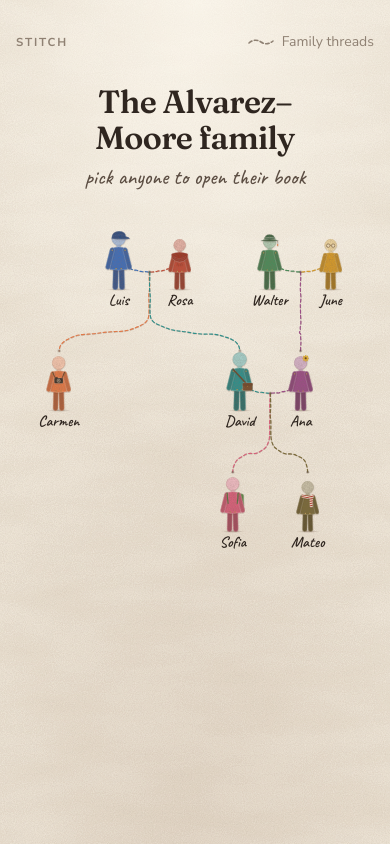
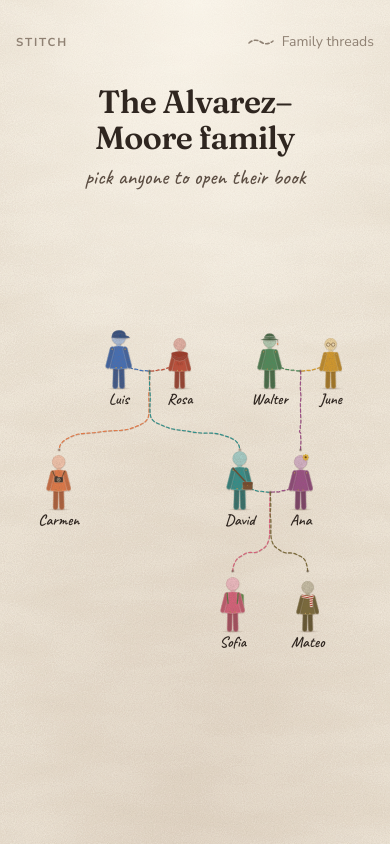
Before and after one commit to jpark2007/Stitch, a Next.js app in the folder web/: page / in a window 390 px wide. Built offline with nearby package versions, Linux system fonts and the light colour scheme.

Commit message:
Centre the tree in the space under the heading

```diff
--- a/web/app/page.tsx
+++ b/web/app/page.tsx
@@ -31,7 +31,7 @@ export default function HomePage() {
         <p className="caption mt-2">pick anyone to open their book</p>
       </header>
 
-      <section aria-label="Family tree" className="mt-6 flex flex-1 items-start justify-center sm:mt-10">
+      <section aria-label="Family tree" className="mt-6 flex flex-1 items-center justify-center pb-[6vh] sm:mt-10 sm:pb-0">
         <div className="w-full max-w-[62rem]">
           <FamilyTree people={demoPeople} maxHeight="calc(100dvh - 15rem)" />
         </div>
```
